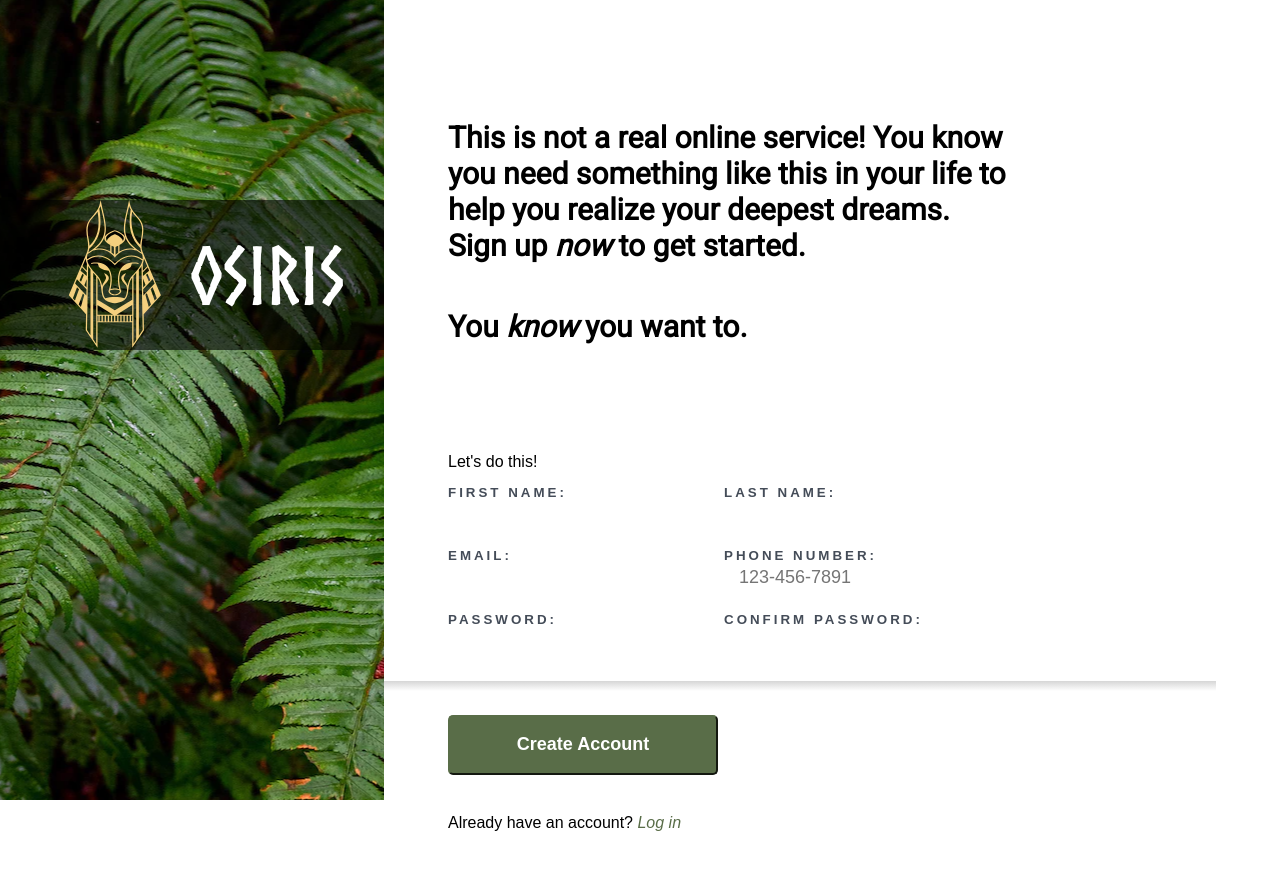
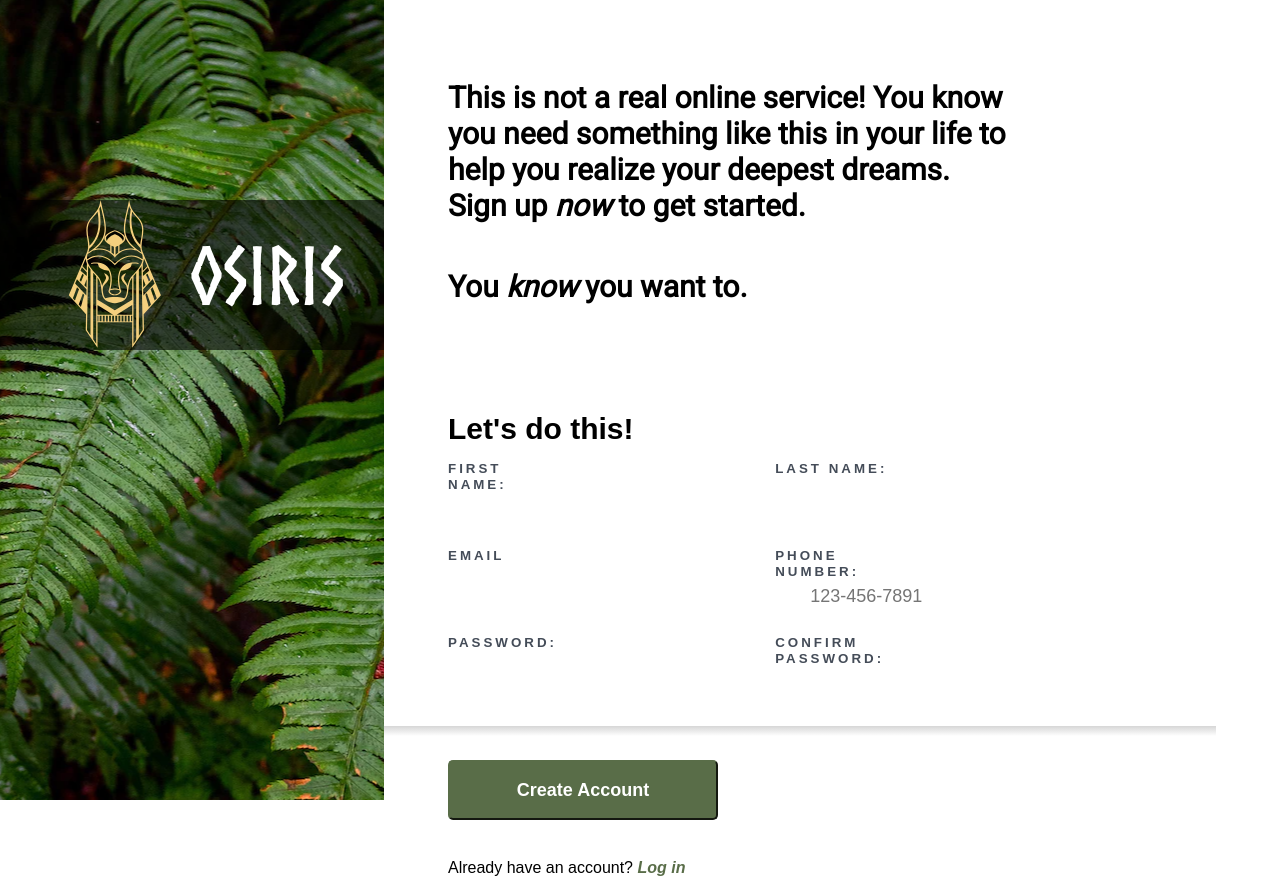
Before and after one commit to Macr0ph4g3/Sign-Up-Form, a plain HTML site: page index.html in a window 1280 px wide. Before the commit the page ends 831 px from the top, so only its background shows below. Drawn offline with Linux system fonts and the light colour scheme.

Commit message:
everythings done other than the left image not matching viewheight at smaller heights

```diff
--- a/index.html
+++ b/index.html
@@ -10,7 +10,7 @@
     <link rel="preconnect" href="https://fonts.googleapis.com">
 <link rel="preconnect" href="https://fonts.gstatic.com" crossorigin>
 <link href="https://fonts.googleapis.com/css2?family=Roboto&display=swap" rel="stylesheet">
-
+<script src="/script.js"></script>
 </head>
 
 <body>
@@ -34,7 +34,7 @@
     <div class="test">Let's do this!</div>
     <br>
     <form class="form" action="" method="post">
-<div class="test">
+<div class="main">
 
             <div class="input">
         <label for="first">FIRST NAME:</label>
@@ -47,7 +47,7 @@
         </div>
 
     <div class="input">
-        <label for="email">EMAIL:</label>
+        <label for="email">EMAIL</label>
         <input class=border  type="email" name="email" id="email" required placeholder=" ">
     </div>
 
--- a/style.css
+++ b/style.css
@@ -52,15 +52,23 @@ table {
     font-family: Odin;
     src:url(/Norse-Bold.otf)
 }
+html {
+    height: 100%;
+  }
+  body {
+    min-height: 100%;
+  }
 :root {
     --left-position: 30vw;
     --right-position: 65vw;
+    --right-paddingleft: 5vw;
     font-family: sans-serif;
 }
 .web {
     display: flex;
     width: 100vw;
-    height: 100vh   ;
+    height: 100vh
+
 }
 .logo {
     display: flex;
@@ -97,6 +105,7 @@ table {
     background-repeat: no-repeat;
     background-size: center;
     background-position: center;
+;
 }
 
 .right {
@@ -104,18 +113,17 @@ table {
     flex-direction: column;
     background-color: white;
     width: var(--right-position);
-    height:100vh;
 }
 
 
 .header {
     width: 45vw;
-    padding-top: 15vh;
+    padding-top: 10vh;
     font-size: 30px;
     font-weight: 700;
     font-family: 'Roboto', sans-serif;
     line-height: 1.2;
-    padding-left: 5vw;
+    padding-left: var(--right-paddingleft);
 
 }
 span {
@@ -128,53 +136,19 @@ span {
     font-size: 30px;
     font-weight: 700;
     font-family: 'Roboto', sans-serif;
-    padding-left: 5vw;
+    padding-left: var(--right-paddingleft);
 
 
 }
 
 .test {
-    width: 45vw;
-    display: flex;
-    flex-flow: row wrap;
-    gap: 20px;
-    flex-grow: 1;
-    padding-left: 5vw;
-
-
-}
-
-.form input {
-        box-sizing: border-box;
-        padding-left: 15px;
- }
-
-.form input:focus {
-    border-style: solid;
-    border-color: #6486E4;
-    border-radius: 2px;
-
-}
-
-textarea:focus, input:focus{
-    outline: none;
-}
-
-
-.input {
-    display: flex;
-    flex-direction: column;
-    width: 20vw;
-}
-.border {
-    border-radius: 4px;
-    height: 30px;
-    border: none;
+    padding-left: var(--right-paddingleft);
+    font-weight: bolder;
+    font-size: 30px;
 }
 .footer {
-    height: 10vh;
     padding-top: 5vh;
-    padding-left: 5vw;
+    padding-left: var(--right-paddingleft);
 
 }
 #submit {
@@ -191,14 +165,8 @@ textarea:focus, input:focus{
 .submit {
     border-top: 25px;
     border-color: black;
-    padding-left: 5vw;
+    padding-left: var(--right-paddingleft);
     padding-top: 3vh;
-}
-.input>label {
-    letter-spacing: 3px;
-    font-size: smaller;
-    font-weight: bold;
-    color: #444C58;
 }
 
 
@@ -207,6 +175,7 @@ textarea:focus, input:focus{
 }
 .login {
     color: #596D48;
+    font-weight: bolder;
 }
 
 .shadow{
@@ -217,8 +186,69 @@ textarea:focus, input:focus{
 
 }
 
+
+/* label CSS */
+
+.input>label {
+    letter-spacing: 3px;
+    font-size: smaller;
+    font-weight: bold;
+    color: #444C58;
+    padding-bottom: 5px;
+    padding-right: 15vw;
+}
+
+/* form css */
+
+.main {
+    width: 50vw;
+    display: flex;
+    flex-flow: row wrap;
+    gap: 20px;
+    flex-grow: 1;
+    padding-left: var(--right-paddingleft);
+}
+
+form {
+    display: flex;
+    flex-direction: column;
+
+}
+.input {
+    width: 24vw;
+}
+.border {
+    border: 2px;
+}
+
+
+.form input {
+    box-sizing: border-box;
+    padding-left: 35px;
+    height: 35px;
+    width: 20vw;
+}
+
+.form input:focus, textarea:focus {
+    border-style: solid;
+    border-color: #6486E4;
+    border-radius: 5px;
+    outline: none;
+    box-shadow: 2px;
+}
+
 input {
     font-size:large;
     color: black;
+}
 
+
+input:required:focus:valid {
+    background: url("/Check.svg") no-repeat 2% 50% lightgreen;
+background-size: 20px;
 }
+
+input:focus:invalid {
+    background: url("/Error.svg") no-repeat 2% 50% lightsalmon;
+    background-size: 20px;
+  }
```
Also changed, not shown: Check.svg (added), Error.svg (added).
